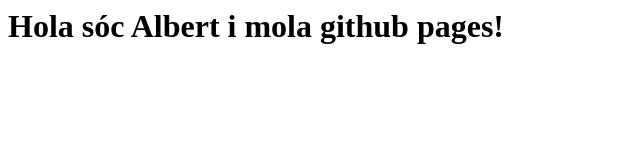
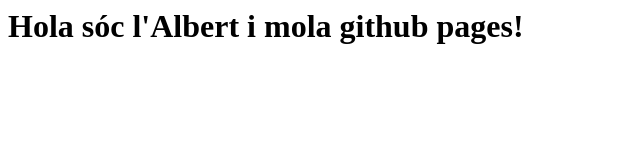
Before and after one commit to AlbertMartinezAB/albert.github.io, a plain HTML site: page index.html in a window 1280 px wide. Shown: the whole page, without its empty margins (0-640 px from the left). Drawn offline with Linux system fonts and the light colour scheme.

Commit message:
Update index.html

```diff
--- a/index.html
+++ b/index.html
@@ -1 +1 @@
-<h1>Hola sóc Albert i mola github pages!</h1>
+<h1>Hola sóc l'Albert i mola github pages!</h1>
```
